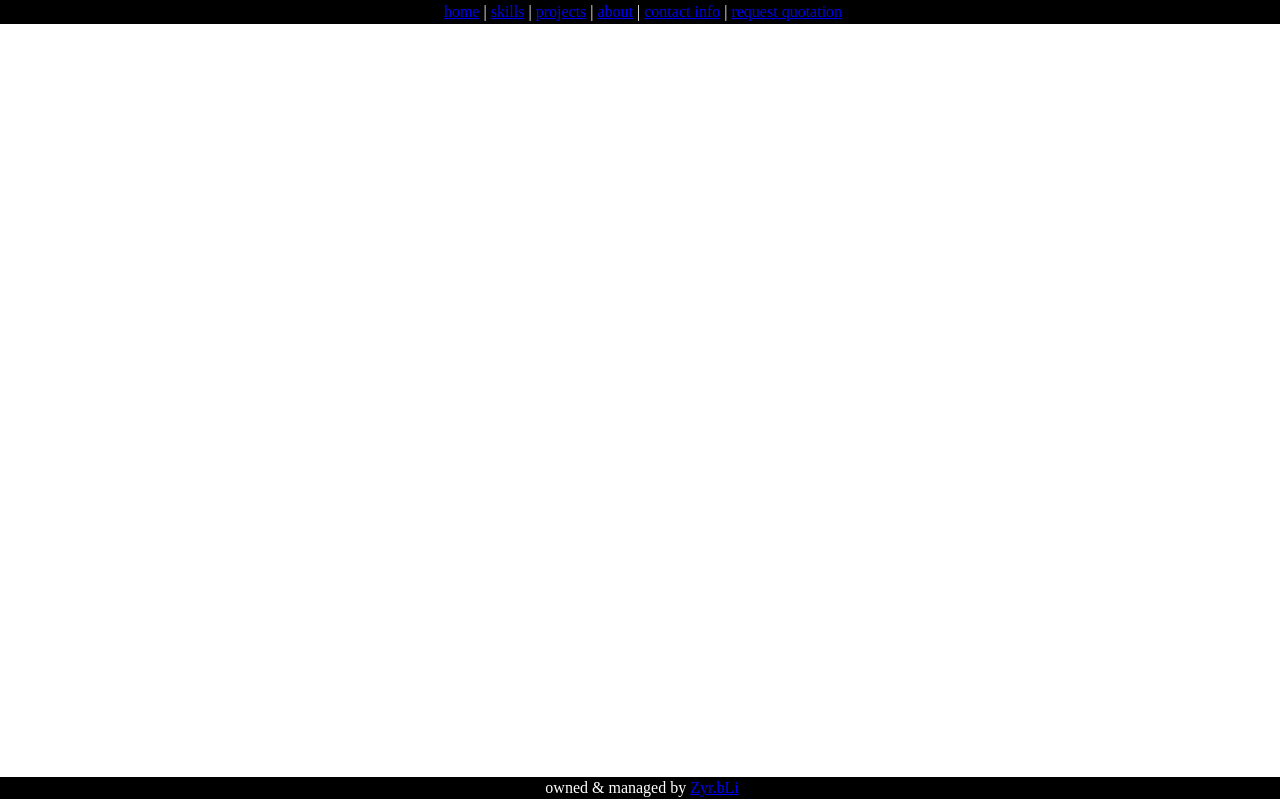
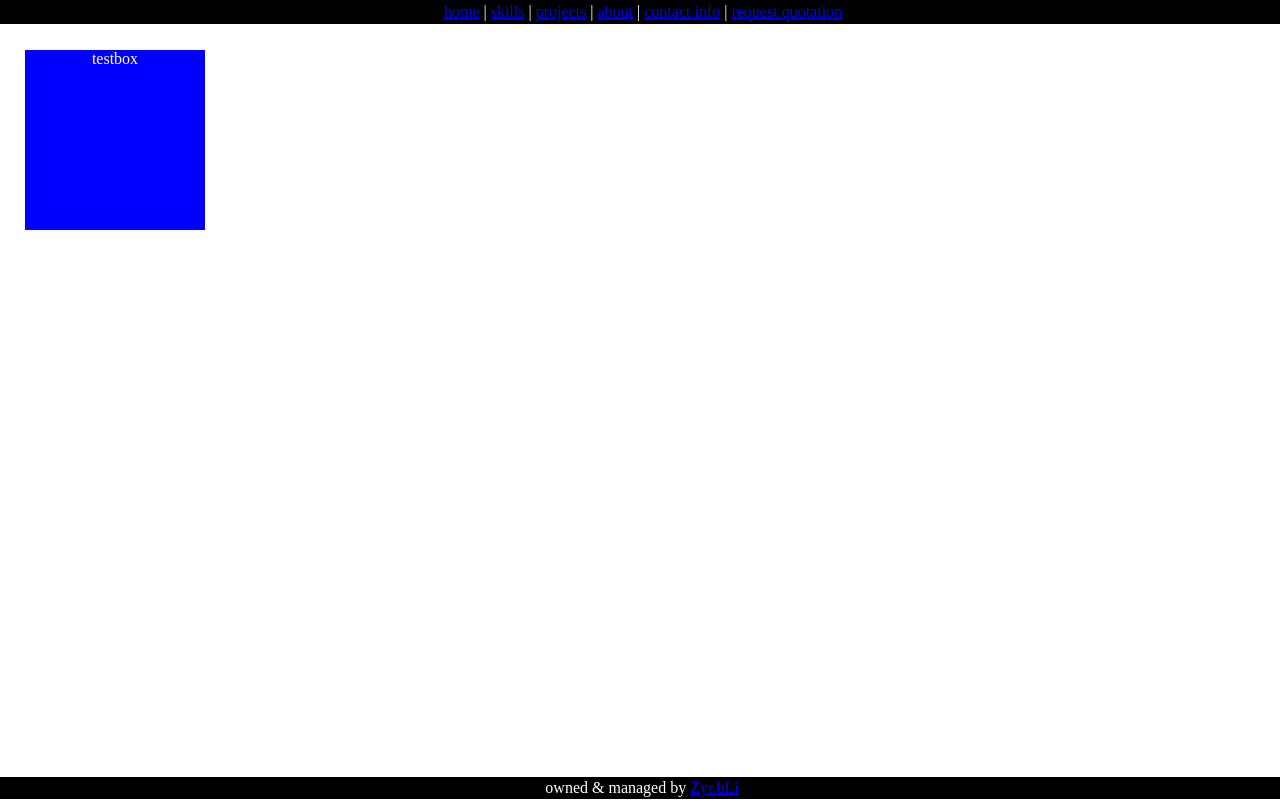
Before and after one commit to zyrbli/profile.rvgalvan, a plain HTML site: page index.html in a window 1280 px wide. Drawn offline with Linux system fonts and the light colour scheme.

Commit message:
latest Update

```diff
--- a/css/style.css
+++ b/css/style.css
@@ -14,6 +14,17 @@ body {
         vertical-align: middle;
 }
 
+.box01 {
+    position: absolute;
+    top: 50px;
+    left: 25px;
+    text-align: center;
+    background-color: blue;
+    width: 180px;
+    height: 180px;
+    color: #fff;
+}
+
 nav {
 
 }
--- a/index.html
+++ b/index.html
@@ -19,6 +19,9 @@
         </nav>
     </div>
     <br>
+    <div class="box01">
+        testbox
+    </div>
 
     <footer>
         owned & managed by <a href="#">Zyr.bLi</a>
```
